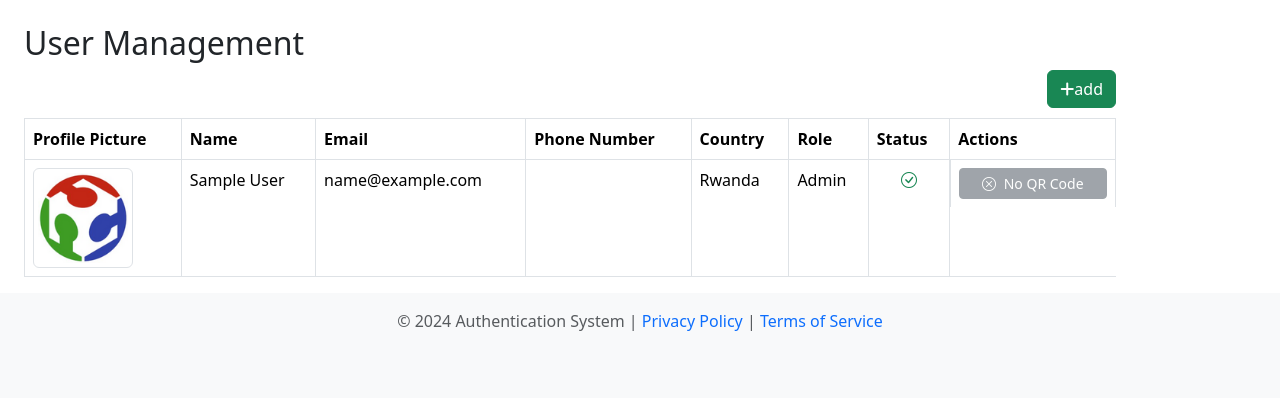
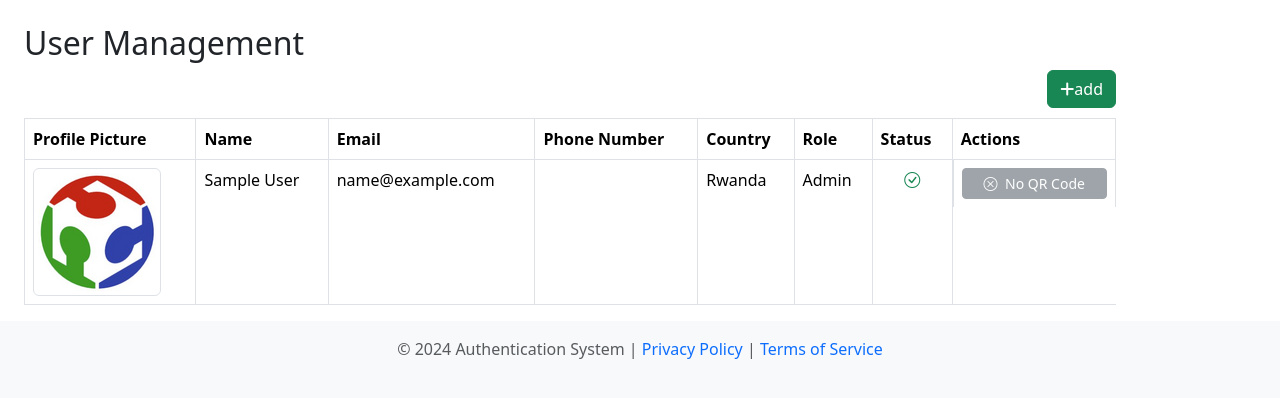
Before and after one commit to Iradukunda-Fils/QR-code-Generator, a Django app: page /home/ in a window 1280 px wide. Shown: the part 56-454 px from the top of the page. Run offline with Django 5.2, Linux system fonts and the light colour scheme; the visitor is signed in with stand-in values (Sample User, id 1); data comes from the database, SQL or seed files in the repository.

Commit message:
Hosted update

```diff
--- a/authentication/templates/admin-page.html
+++ b/authentication/templates/admin-page.html
@@ -26,10 +26,10 @@
                 <td>
                     {% if user.profile_picture %}
                     <a href="{{ user.profile_picture.url }}">
-                        <img src="{{ user.profile_picture.url }}" alt="{% static 'img/logo.png' %}" class="img-thumbnail" style="width: 100px; height: 100px; object-fit: cover;">
+                        <img src="{{ user.profile_picture.url }}" alt="Profile" class="img-thumbnail" style="width: 50%px; height: 50%; object-fit: cover; border: radious 50%;">
                     </a>
                     {% else %}
-                    <img src="{% static 'img/logo.png' %}" alt="Default Profile" class="img-thumbnail" style="width: 100px; height: 100px;">
+                    <img src="{% static 'img/logo.png' %}" alt="Default Profile" class="img-thumbnail" tyle="width: 50%px; height: 50%; object-fit: cover; border: radious 50%;">
                     {% endif %}
                 </td>
                 <td>{{ user.first_name }} {{ user.last_name }}</td>
--- a/user_management/urls.py
+++ b/user_management/urls.py
@@ -25,6 +25,6 @@ urlpatterns = [
 ]
 
 # Serve static and media files in development
-if settings.DEBUG is False:
+if not settings.DEBUG:
     urlpatterns += static(settings.STATIC_URL, document_root=settings.STATIC_ROOT)
     urlpatterns += static(settings.MEDIA_URL, document_root=settings.MEDIA_ROOT)
```
Also changed, not shown: Media_users/profile_pictures/4f354fa3-94cd-4098-8337-009474e95ea2_DVDnwBg.jpg (added), Media_users/qr_codes/user_iradukundafils2_qr_code.png (added).
